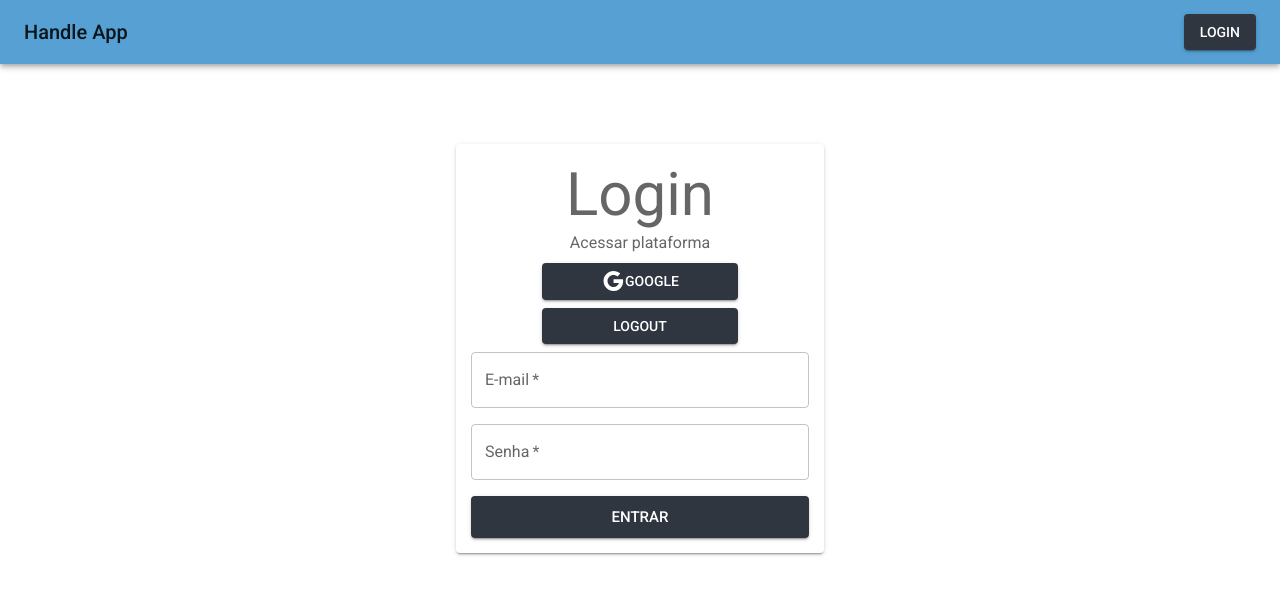
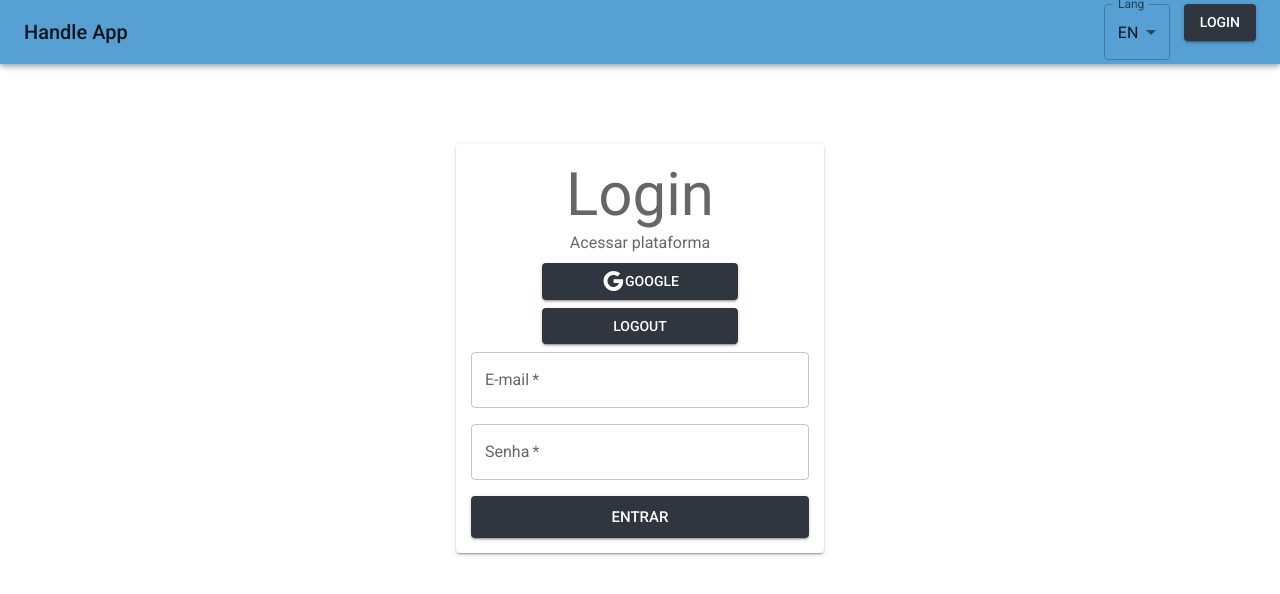
Before and after one commit to glauroqj/handle-close-friends, a Next.js app: page /auth in a window 1280 px wide. Shown: the top 594 px of the page. Built offline with nearby package versions, Linux system fonts and the light colour scheme; no server answers.

Commit message:
add: select for multilanguage

```diff
--- a/shared/components/Navbar/Navbar.js
+++ b/shared/components/Navbar/Navbar.js
@@ -11,6 +11,12 @@ import Button from '@mui/material/Button'
 import Menu from '@mui/material/Menu'
 import MenuItem from '@mui/material/MenuItem'
 import Avatar from '@mui/material/Avatar'
+
+import Box from '@mui/material/Box';
+import InputLabel from '@mui/material/InputLabel';
+import FormControl from '@mui/material/FormControl';
+import Select from '@mui/material/Select';
+
 /** shared components */
 import Loading from 'shared/components/Loading/Loading'
 /** icons */
@@ -18,7 +24,7 @@ import MenuIcon from '@mui/icons-material/Menu'
 /** style */
 import * as El from './Navbar.style'
 
-const Navbar = ({ userState, handlLogout }) => {
+const Navbar = ({ userState, handlLogout, locale, handleChangeLang }) => {
   const [stateNavbar, setStateNavbar] = useState({
     isDropdownOpen: false,
     anchorEl: null,
@@ -144,6 +150,24 @@ const Navbar = ({ userState, handlLogout }) => {
 
         <Grid container direction="row" justifyContent="flex-end">
 
+          <Box sx={{ minWidth: 80 }} size="small">
+            <FormControl>
+              <InputLabel id="lang-simple-select-label">Lang</InputLabel>
+              <Select
+                autoWidth
+                labelId="lang-simple-select-label"
+                id="lang-simple-select"
+                value={locale}
+                label="Lang"
+                onChange={(e) => handleChangeLang(e.target.value)}
+              >
+                <MenuItem value={'en-US'}>EN</MenuItem>
+                <MenuItem value={'es-ES'}>ES</MenuItem>
+                <MenuItem value={'pt-BR'}>PT</MenuItem>
+              </Select>
+            </FormControl>
+          </Box>
+
           <El.NavbarUserContainer>
 
             {userState?.loading
@@ -166,7 +190,9 @@ const Navbar = ({ userState, handlLogout }) => {
 
 Navbar.propTypes = {
   userState: PropTypes.object.isRequired,
-  handlLogout: PropTypes.func.isRequired
+  handlLogout: PropTypes.func.isRequired,
+  locale: PropTypes.oneOf(["en-US", "es-ES", "pt-BR"]).isRequired,
+  handleChangeLang: PropTypes.func.isRequired
 }
 
 export default Navbar
--- a/shared/layouts/Private.js
+++ b/shared/layouts/Private.js
@@ -9,6 +9,8 @@ import LoadingGlobal from 'shared/components/LoadingGlobal/LoadingGlobal'
 // import Footer from 'components/Footer/Footer'
 /** view model */
 import authViewModel from '___viewModel/auth/authentication'
+/** utils */
+import handleChangeLang from 'shared/utils/language'
 
 const PrivateLayout = ({ children }) => {
   const { locale } = useRouter()
@@ -40,6 +42,8 @@ const PrivateLayout = ({ children }) => {
       <Navbar
         userState={userState}
         handlLogout={handlLogout}
+        locale={locale}
+        handleChangeLang={handleChangeLang}
       />
       {children}
       {/* <Footer /> */}
--- a/shared/layouts/Public.js
+++ b/shared/layouts/Public.js
@@ -8,6 +8,8 @@ import Navbar from 'shared/components/Navbar/Navbar'
 // import LoadingGlobal from 'components/LoadingGlobal/LoadingGlobal'
 /** view model */
 import authViewModel from '___viewModel/auth/authentication'
+/** utils */
+import handleChangeLang from 'shared/utils/language'
 
 const PublicLayout = ({ children }) => {
   const { locale } = useRouter()
@@ -25,6 +27,8 @@ const PublicLayout = ({ children }) => {
       <Navbar
         userState={userState}
         handlLogout={handlLogout}
+        locale={locale}
+        handleChangeLang={handleChangeLang}
       />
       {children}
       {/* <Footer /> */}
--- /dev/null
+++ b/shared/utils/language.js
@@ -0,0 +1,11 @@
+const handleChaneLang = (newLang) => {
+  console.log('< HANDLE CHANGE LANG > ', newLang)
+  const opts = ["en-US", "es-ES", "pt-BR"]
+
+  if (opts.includes(newLang)) {
+    document.cookie = `NEXT_LOCALE=${newLang}; path=/; expires=Thu, 18 Dec ${new Date().getFullYear() + 2} 12:00:00 UTC`
+    window.location.href = '/'
+  }
+}
+
+export default handleChaneLang
```
